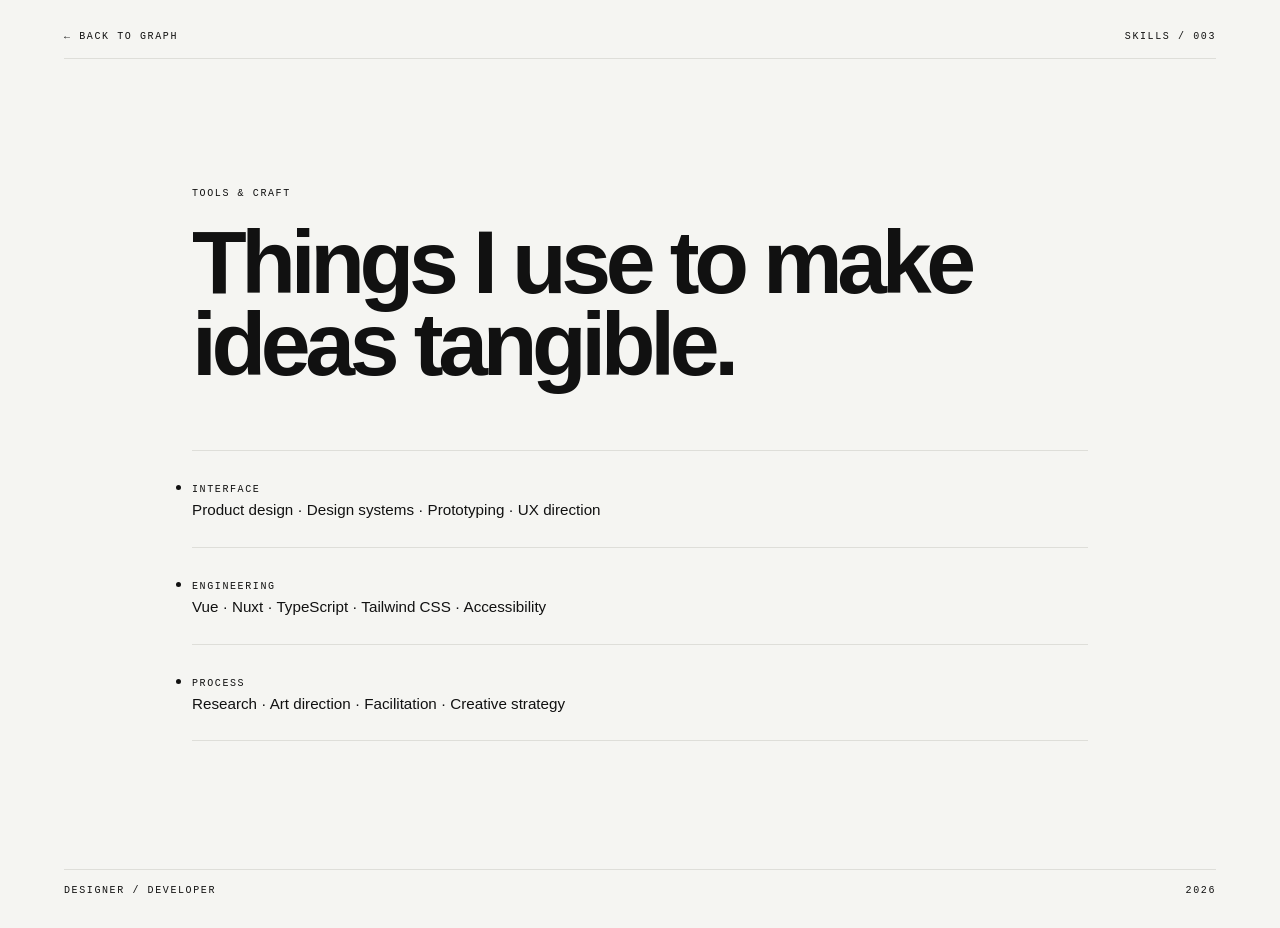
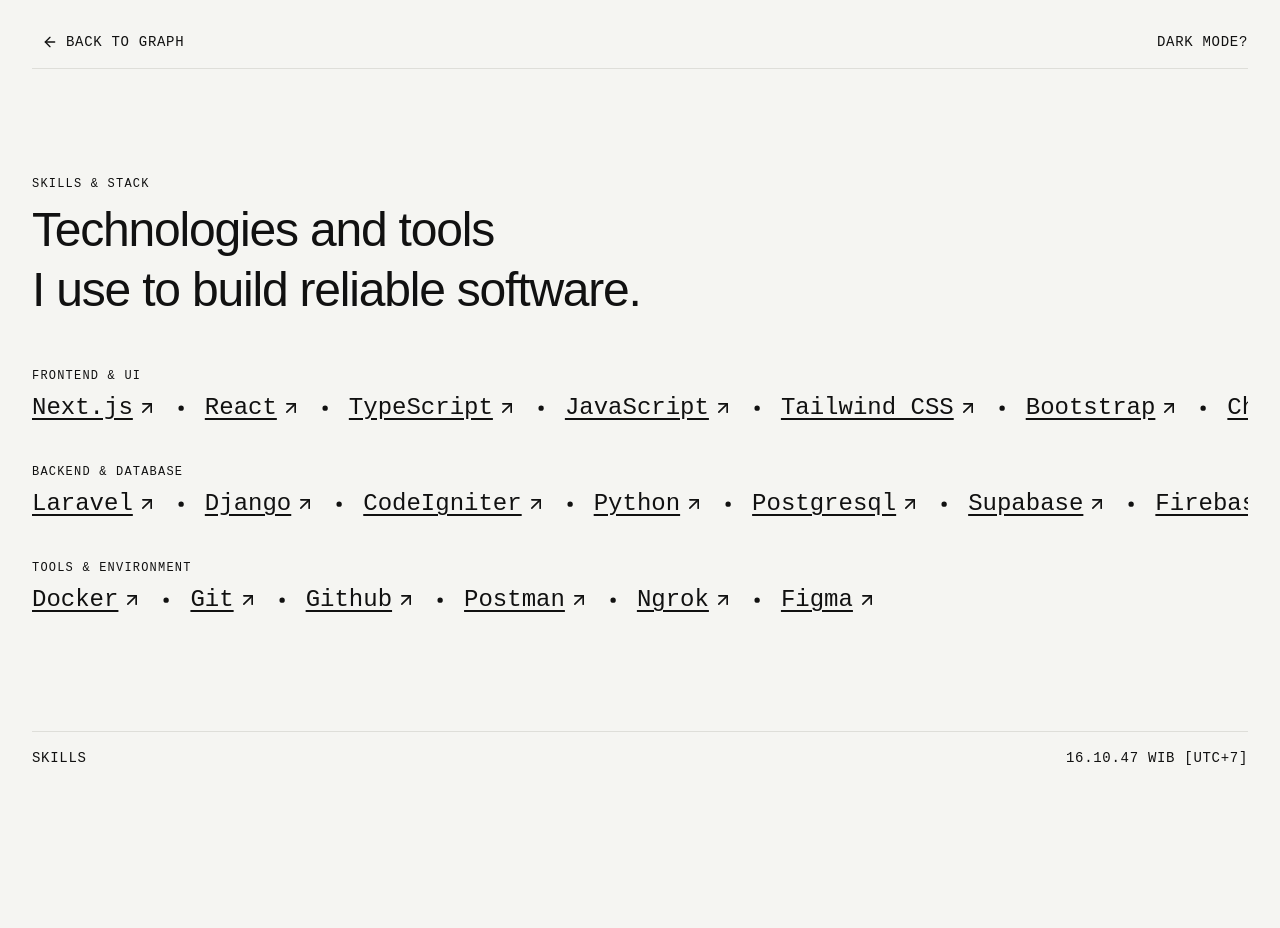
Before and after one commit to ridha-arlian/portfolio-v2, a Nuxt app: page /skills in a window 1280 px wide. After the commit the page ends 800 px from the top, so only its background shows below. Built offline with nearby package versions, Linux system fonts and the light colour scheme.

Commit message:
feat(skills): add skills page component and routing

```diff
--- a/app/components/GraphNav.vue
+++ b/app/components/GraphNav.vue
@@ -3,7 +3,7 @@
   import { Button } from '@/components/ui/button'
   import { Tooltip, TooltipContent, TooltipProvider, TooltipTrigger } from '@/components/ui/tooltip'
   import { useNetworkNodes } from '@/composables/useNetworkNodes'
-  import { navigationNodes } from '@/constants/navigation'
+  import { navigationNodes } from '@/data/navigation'
   import NetworkLines from '@/components/NetworkLines.vue'
 
   const active = ref('center')
--- /dev/null
+++ b/app/data/skills.ts
@@ -0,0 +1,55 @@
+export interface SkillItem {
+  label: string
+  url?: string
+}
+
+export interface SkillGroup {
+  title: string
+  items: SkillItem[]
+}
+
+export const SKILL_GROUPS: SkillGroup[] = [
+  {
+    title: 'FRONTEND & UI',
+    items: [
+      { label: 'Next.js', url: 'https://nextjs.org/' },
+      { label: 'React', url: 'https://react.dev/' },
+      { label: 'TypeScript', url: 'https://typescriptlang.org/' },
+      { label: 'JavaScript', url: 'https://developer.mozilla.org/en-US/docs/Web/JavaScript/' },
+      { label: 'Tailwind CSS', url: 'https://tailwindcss.com/' },
+      { label: 'Bootstrap', url: 'https://getbootstrap.com/' },
+      { label: 'Chakra-UI', url: 'https://chakra-ui.com/' },
+      { label: 'HTML', url: 'https://html.spec.whatwg.org/' },
+      { label: 'CSS', url: 'https://w3.org/Style/CSS/' },
+      { label: 'Vue.js', url: 'https://vuejs.org/' },
+      { label: 'Nuxt.js', url: 'https://nuxt.com' },
+      { label: 'Shadcn UI', url: 'https://ui.shadcn.com/' },
+    ]
+  },
+  {
+    title: 'BACKEND & DATABASE',
+    items: [
+      { label: 'Laravel', url: 'https://laravel.com/' },
+      { label: 'Django', url: 'https://djangoproject.com/' },
+      { label: 'CodeIgniter', url: 'https://codeigniter.com/' },
+      { label: 'Python', url: 'https://python.org/' },
+      { label: 'Postgresql', url: 'https://postgresql.org/' },
+      { label: 'Supabase', url: 'https://supabase.com/' },
+      { label: 'Firebase', url: 'https://firebase.google.com/' },
+      { label: 'WebRTC', url: 'https://webrtc.org/' },
+      { label: 'Mediasoup', url: 'https://mediasoup.org/' },
+      { label: 'Express.js', url: 'https://expressjs.com/' },
+    ]
+  },
+  {
+    title: 'TOOLS & ENVIRONMENT',
+    items: [
+      { label: 'Docker', url: 'https://docker.com/' },
+      { label: 'Git', url: 'https://git-scm.com/' },
+      { label: 'Github', url: 'https://github.com/' },
+      { label: 'Postman', url: 'https://postman.com/' },
+      { label: 'Ngrok', url: 'https://ngrok.com/' },
+      { label: 'Figma', url: 'https://figma.com/' },
+    ]
+  }
+]
--- a/app/pages/skills.vue
+++ b/app/pages/skills.vue
@@ -1,11 +1,86 @@
+<script setup lang="ts">
+import { Button } from '@/components/ui/button'
+import { ScrollArea, ScrollBar } from '@/components/ui/scroll-area'
+import ColorModeToggle from '@/components/ColorModeToggle.vue'
+import LocalTime from '@/components/LocalTime.vue'
+import { ArrowLeft, ArrowUpRight, Dot } from '@lucide/vue'
+import { SKILL_GROUPS } from '@/data/skills'
+
+useSeoMeta({
+  title: 'Skills | Ridha Arlian',
+  description: 'Tools and craft used to make ideas tangible.'
+})
+</script>
+
 <template>
-  <main class="page-shell">
-    <header class="page-header"><NuxtLink to="/" class="hover:opacity-50">← BACK TO GRAPH</NuxtLink><span>SKILLS / 003</span></header>
-    <section class="content-section">
-      <p class="eyebrow">TOOLS & CRAFT</p><h1>Things I use to make<br />ideas tangible.</h1>
-      <div class="list-grid"><article v-for="group in groups" :key="group.title" class="list-item"><p class="eyebrow">{{ group.title }}</p><p class="item-text">{{ group.items }}</p></article></div>
+  <main class="mx-auto flex h-dvh max-h-dvh w-full max-w-7xl flex-col justify-between overflow-hidden p-4 sm:p-6 lg:p-8">
+    <header class="shrink-0 flex items-center justify-between border-b border-line pb-3 sm:pb-4 font-mono text-xs tracking-wider text-muted-foreground sm:text-sm">
+      <Button
+        as-child
+        variant="ghost"
+        size="sm"
+        class="h-auto p-0 font-mono text-xs sm:text-sm tracking-wider text-ink uppercase transition-opacity hover:opacity-50 bg-transparent! !hover:bg-transparent !hover:text-ink focus-visible:ring-0 focus-visible:ring-offset-0"
+      >
+        <NuxtLink to="/" class="flex items-center gap-2">
+          <ArrowLeft class="h-4 w-4 shrink-0" />
+          BACK TO GRAPH
+        </NuxtLink>
+      </Button>
+
+      <ColorModeToggle />
+    </header>
+
+    <section class="flex-1 min-h-0 flex flex-col justify-center py-4 sm:py-6">
+      <div class="mb-8 sm:mb-12">
+        <p class="font-mono text-xs uppercase tracking-widest text-muted-foreground mb-2">
+          SKILLS & STACK
+        </p>
+        <h1 class="text-3xl font-light tracking-tight sm:text-5xl leading-tight">
+          Technologies and tools<br/>I use to build reliable software.
+        </h1>
+      </div>
+
+      <div class="space-y-6 sm:space-y-8 w-full">
+        <article v-for="group in SKILL_GROUPS" :key="group.title">
+          <p class="font-mono text-xs uppercase tracking-widest text-muted-foreground mb-1.5 sm:mb-2">
+            {{ group.title }}
+          </p>
+
+          <ScrollArea class="w-full whitespace-nowrap">
+            <div class="flex items-center gap-2 sm:gap-3 text-lg sm:text-2xl text-ink font-mono pb-2">
+              <template v-for="(item, index) in group.items" :key="item.label">
+                <component
+                  :is="item.url && item.url !== '#' ? 'a' : 'span'"
+                  :href="item.url && item.url !== '#' ? item.url : undefined"
+                  :target="item.url && item.url !== '#' ? '_blank' : undefined"
+                  :rel="item.url && item.url !== '#' ? 'noreferrer' : undefined"
+                  class="inline-flex items-center gap-1 transition-opacity"
+                  :class="{ 'hover:opacity-50 underline underline-offset-4': item.url && item.url !== '#' }"
+                >
+                  <span>{{ item.label }}</span>
+                  <ArrowUpRight
+                    v-if="item.url && item.url !== '#'"
+                    class="h-4 w-4 sm:h-5 sm:w-5 shrink-0"
+                  />
+                </component>
+
+                <span v-if="index < group.items.length - 1" class="inline-flex items-center text-muted-foreground/60 select-none">
+                  <Dot class="h-6 w-6 sm:h-8 sm:w-8 shrink-0 -mx-1" />
+                </span>
+              </template>
+            </div>
+            <ScrollBar orientation="horizontal" />
+          </ScrollArea>
+        </article>
+      </div>
     </section>
-    <footer class="page-footer"><span>DESIGNER / DEVELOPER</span><span>2026</span></footer>
+
+    <footer class="shrink-0 flex flex-col gap-2 border-t border-line pt-3 sm:pt-4 font-mono text-[11px] sm:text-sm tracking-wider text-muted-foreground sm:flex-row sm:items-end sm:justify-between">
+      <span class="uppercase">
+        SKILLS
+      </span>
+
+      <LocalTime />
+    </footer>
   </main>
 </template>
-<script setup lang="ts">const groups = [{ title: 'INTERFACE', items: 'Product design · Design systems · Prototyping · UX direction' }, { title: 'ENGINEERING', items: 'Vue · Nuxt · TypeScript · Tailwind CSS · Accessibility' }, { title: 'PROCESS', items: 'Research · Art direction · Facilitation · Creative strategy' }]; useSeoMeta({ title: 'Skills — Raka Pratama', description: 'Skills and tools used by Raka Pratama.' })</script>
```
Also changed, not shown: app/data/navigation.ts (renamed from app/constants/navigation.ts).
